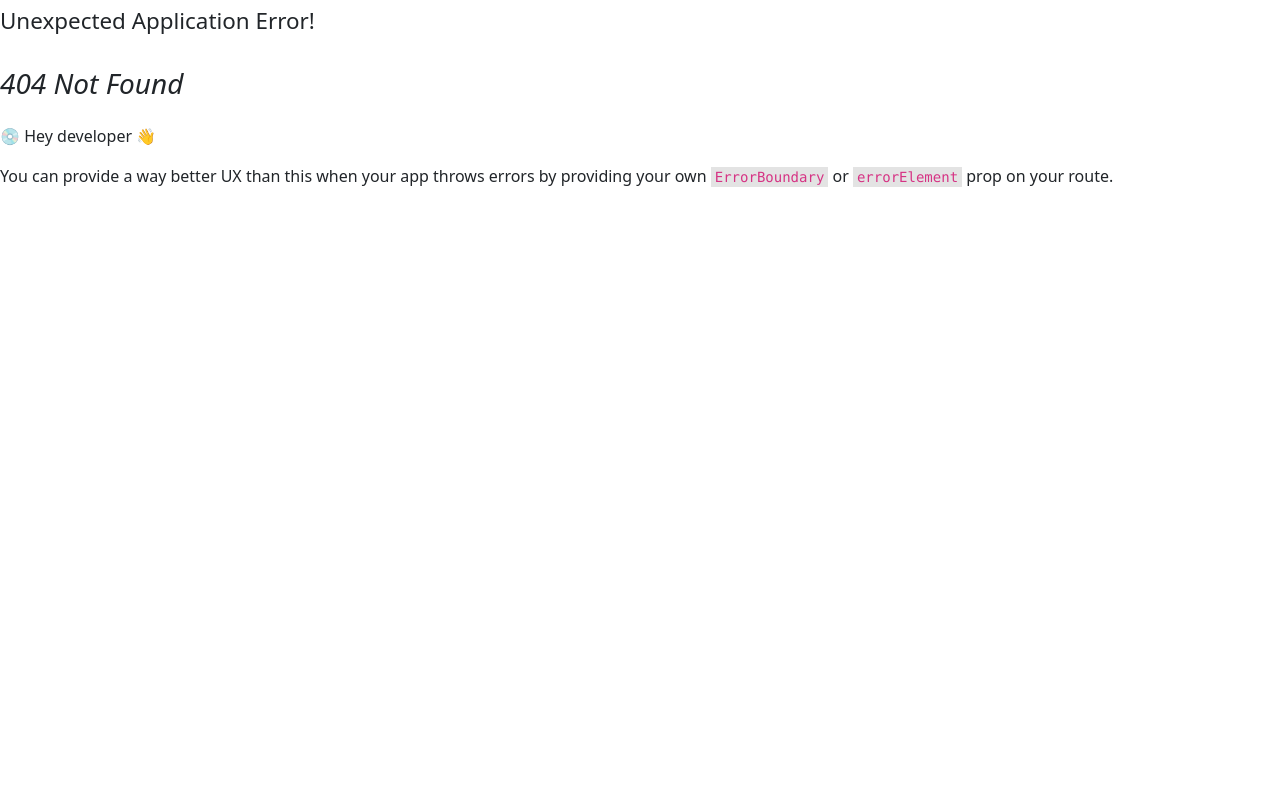
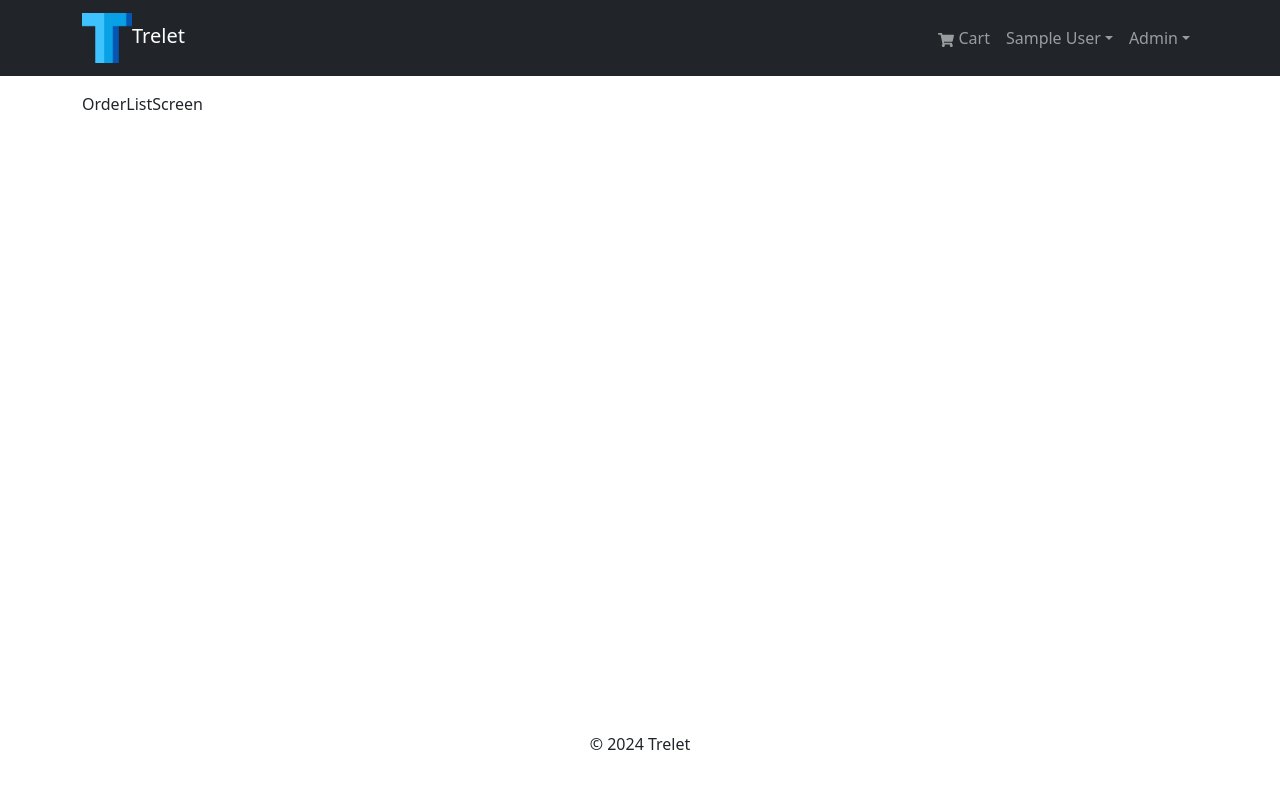
Before and after one commit to Dipto1971/Trelet_eCommerce, a React (Create React App) app in the folder frontend/: page /admin/orderlist in a window 1280 px wide. Before the commit this address had no page. Shown: the top 788 px of the page. Built offline with nearby package versions, Linux system fonts and the light colour scheme; sample sign-in values are in the browser's storage.

Commit message:
Added Admin Functionality

```diff
--- /dev/null
+++ b/frontend/src/Components/AdminRoute.jsx
@@ -0,0 +1,9 @@
+import { useSelector } from "react-redux";
+import { Navigate, Outlet } from "react-router-dom";
+
+const AdminRoutes = () => {
+  const { userInfo } = useSelector((state) => state.auth);
+  return userInfo && userInfo.isAdmin ? <Outlet /> : <Navigate to="/login" />;
+};
+
+export default AdminRoutes;
--- a/frontend/src/Components/Header.jsx
+++ b/frontend/src/Components/Header.jsx
@@ -69,6 +69,19 @@
                   </Nav.Link>
                 </LinkContainer>
               )}
+              {userInfo && userInfo.isAdmin && (
+                <NavDropdown title="Admin" id="adminmenu">
+                  <LinkContainer to="/admin/users">
+                    <NavDropdown.Item>Users</NavDropdown.Item>
+                  </LinkContainer>
+                  <LinkContainer to="/admin/products">
+                    <NavDropdown.Item>Products</NavDropdown.Item>
+                  </LinkContainer>
+                  <LinkContainer to="/admin/orders">
+                    <NavDropdown.Item>Orders</NavDropdown.Item>
+                  </LinkContainer>
+                </NavDropdown>
+              )}
             </Nav>
           </Navbar.Collapse>
         </Container>
--- a/frontend/src/index.js
+++ b/frontend/src/index.js
@@ -11,11 +11,13 @@
 import React from 'react';
 import ReactDOM from 'react-dom/client';
 import App from './App';
+import AdminRoute from './Components/AdminRoute';
 import PrivateRoute from './Components/PrivateRoute';
 import './index.css';
 import CartScreen from './screens/CartScreen';
 import HomeScreen from './screens/HomeScreen';
 import LoginScreen from './screens/LoginScreen';
+import OrderListScreen from './screens/OrderListScreen';
 import OrderScreen from './screens/OrderScreen';
 import PaymentScreen from './screens/PaymentScreen';
 import PlaceOrderScreen from './screens/PlaceOrderScreen';
@@ -40,6 +42,9 @@
       <Route path = "/order/:id" element={<OrderScreen />} />
       <Route path = "/profile" element={<ProfileScreen />} />
       </ Route>
+      <Route path= "" element={<AdminRoute />} >
+      <Route path = "/admin/orderlist" element={<OrderListScreen />} />
+      </ Route>
     </Route>
   )
 );
--- /dev/null
+++ b/frontend/src/screens/OrderListScreen.jsx
@@ -0,0 +1,5 @@
+const OrderListScreen = () => {
+  return <div>OrderListScreen</div>;
+};
+
+export default OrderListScreen;
--- a/frontend/src/screens/PlaceOrderScreen.jsx
+++ b/frontend/src/screens/PlaceOrderScreen.jsx
@@ -16,7 +16,7 @@
   const dispatch = useDispatch();
 
   const cart = useSelector((state) => state.cart);
-  const [createOrder, { data, error, isLoading }] = useCreateOrderMutation();
+  const [createOrder, { error, isLoading }] = useCreateOrderMutation();
 
   useEffect(() => {
     if (!cart.shippingAddress) {
```
